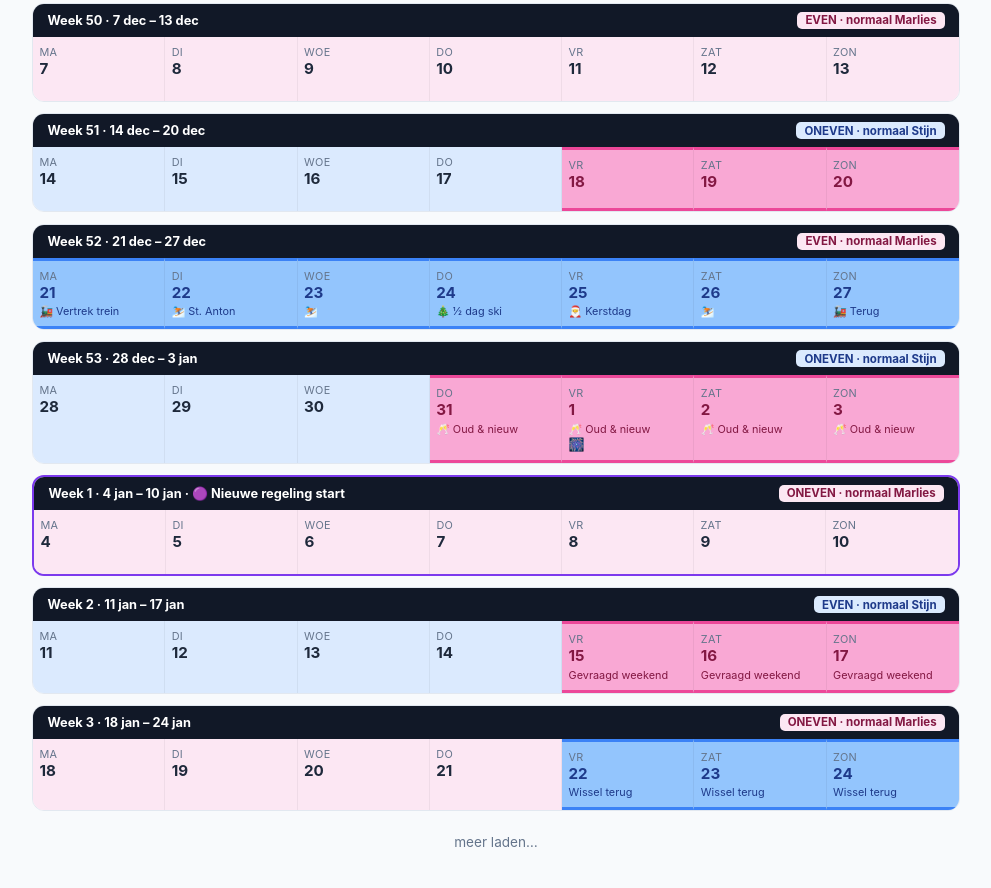
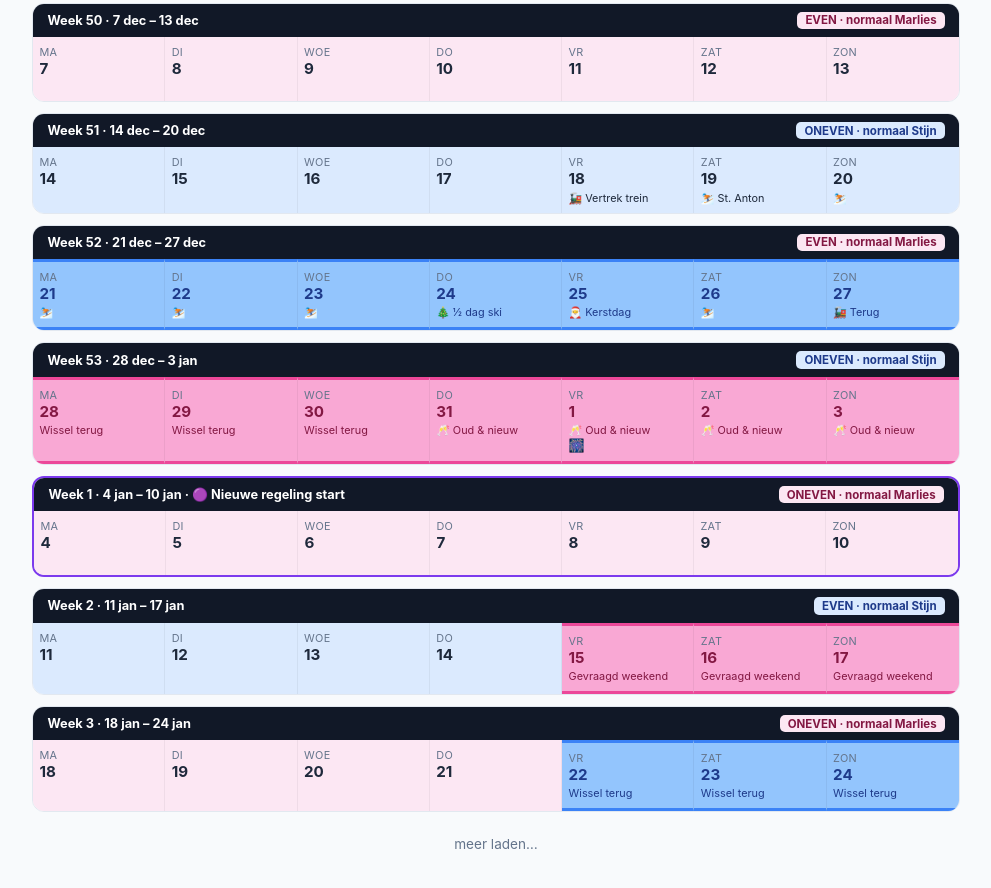
Before and after one commit to Stverstr/kindregeling, a plain HTML site: page index.html in a window 1280 px wide. Shown: the part 1945-2833 px from the top of the page, without its empty margins (144-1135 px from the left). Drawn offline with Linux system fonts and the light colour scheme.

Commit message:
✏️ Update: skireis kerst 2026 verschoven naar 18-27 december
- 18-20 dec blijven de kinderen bij papa (was bij mama); skireis St. Anton loopt nu 18 t/m 27 dec
- 28-30 dec als wissel terug naar mama; samen met oud & nieuw en week 1 = 2 weken bij mama (28 dec t/m 10 jan)
- Netto in evenwicht: 3 dagen erbij, 3 dagen terug
- Log-entry samengevoegd en bijgewerkt, met mini-kalenders

Co-Authored-By: Claude Opus 5 <noreply@anthropic.com>
Claude-Session: https://claude.ai/code/session_01JW3zWN9DePgQazXowNT27Y

```diff
--- a/index.html
+++ b/index.html
@@ -203,16 +203,21 @@ const EXCEPTIONS = [
   {start:'2026-08-03', end:'2026-08-14', who:'marlies'},
   {start:'2026-08-15', end:'2026-08-16', who:'stijn'},
   {start:'2026-08-17', end:'2026-08-23', who:'marlies'},
-  // Weekend voor de skivakantie: 18-20 december bij Marlies (afgesproken)
-  {start:'2026-12-18', end:'2026-12-20', who:'marlies'},
-  // Kerst 2026 — skivakantie St. Anton (op vraag van Stijn, eenmalig)
-  {start:'2026-12-21', end:'2026-12-21', who:'stijn', label:'🚂 Vertrek trein'},
-  {start:'2026-12-22', end:'2026-12-22', who:'stijn', label:'⛷️ St. Anton'},
+  // Kerst 2026 — skivakantie St. Anton, verschoven naar 18 t/m 27 december (afgesproken).
+  // 18-20 dec valt sowieso in de week van papa (oneven week, oude regeling), dus geen afwijking.
+  {start:'2026-12-18', end:'2026-12-18', who:'stijn', label:'🚂 Vertrek trein'},
+  {start:'2026-12-19', end:'2026-12-19', who:'stijn', label:'⛷️ St. Anton'},
+  {start:'2026-12-20', end:'2026-12-20', who:'stijn', label:'⛷️'},
+  {start:'2026-12-21', end:'2026-12-21', who:'stijn', label:'⛷️'},
+  {start:'2026-12-22', end:'2026-12-22', who:'stijn', label:'⛷️'},
   {start:'2026-12-23', end:'2026-12-23', who:'stijn', label:'⛷️'},
   {start:'2026-12-24', end:'2026-12-24', who:'stijn', label:'🎄 ½ dag ski'},
   {start:'2026-12-25', end:'2026-12-25', who:'stijn', label:'🎅 Kerstdag'},
   {start:'2026-12-26', end:'2026-12-26', who:'stijn', label:'⛷️'},
   {start:'2026-12-27', end:'2026-12-27', who:'stijn', label:'🚂 Terug'},
+  // Wissel terug: 28-30 december naar mama (papa kreeg 18-20 dec) — daarna loopt oud & nieuw
+  // en de oneven week van januari door, samen 2 weken bij mama (28 dec t/m 10 jan).
+  {start:'2026-12-28', end:'2026-12-30', who:'marlies', label:'Wissel terug'},
   // Oudjaar/nieuwjaar 2026 — contractuele regel per kalenderjaar (even jaar → moeder)
   {start:'2026-12-31', end:'2027-01-03', who:'marlies', label:'🥂 Oud &amp; nieuw'},
   // Weekendwissel jan 2027 (op vraag van Marlies)
@@ -541,15 +546,10 @@ const LOG = [
   },
   {
     date:'2026-12-18',
-    title:'Weekend voor de kerstvakantie',
-    q:'Afspraak rond het weekend net voor de skivakantie.',
-    a:'Het weekend van 18 tot en met 20 december 2026 zijn de kinderen bij mama.'
-  },
-  {
-    date:'2026-12-21',
-    title:'Skivakantie kerst 2026',
-    q:'Vraag van Stijn: samen met Robbe en Lore op skivakantie tijdens de kerstvakantie.',
-    a:'Stijn gaat met de kinderen skiën in St. Anton, van 21 tot en met 27 december 2026. Nadien loopt de gewone regeling verder.'
+    title:'Skivakantie kerst 2026 — nieuwe data (18–27 december)',
+    q:'Vraag van Stijn: samen met Robbe en Lore op skivakantie tijdens de kerstvakantie. De timing van de skireis is gewijzigd: de reis loopt nu van 18 tot en met 27 december 2026, in plaats van 21 tot en met 27 december. Eerder was afgesproken dat het weekend van 18–20 december bij mama zou zijn.',
+    a:'Robbe en Lore blijven bij papa van vrijdag 18 tot en met zondag 27 december 2026 (skireis St. Anton). Het weekend van 18–20 december gaat dus niet meer naar mama. Vanaf maandag 28 december zijn de kinderen twee weken bij mama: 28 december tot en met 10 januari 2027 (28–30 december als wissel terug, daarna oud &amp; nieuw en de oneven week van januari). Netto blijft alles in evenwicht: papa krijgt 3 dagen extra (18–20 december) en geeft er 3 terug (28–30 december). Vanaf maandag 11 januari 2027 loopt de gewone regeling weer.',
+    viz:{ weeks:['2026-12-14','2026-12-21','2026-12-28'] }
   },
   {
     date:'2027-01-04',
```
